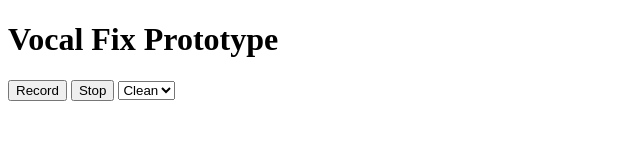
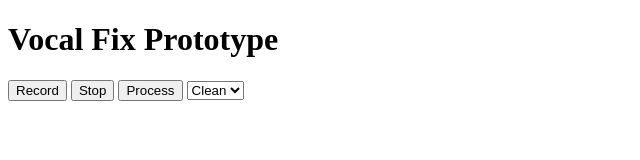
Before and after one commit to samuelkash/S.P.KASH-vocal-fix, a plain HTML site: page index.html in a window 1280 px wide. Shown: the whole page, without its empty margins (0-640 px from the left). Drawn offline with Linux system fonts and the light colour scheme.

Commit message:
Add Process button to index.html

```diff
--- a/index.html
+++ b/index.html
@@ -7,6 +7,7 @@
     <h1>Vocal Fix Prototype</h1>
     <button id="recordBtn">Record</button>
     <button id="stopBtn">Stop</button>
+    <button id="processBtn">Process</button>
     <select id="style">
       <option value="clean">Clean</option>
       <option value="pop">Pop</option>
```
